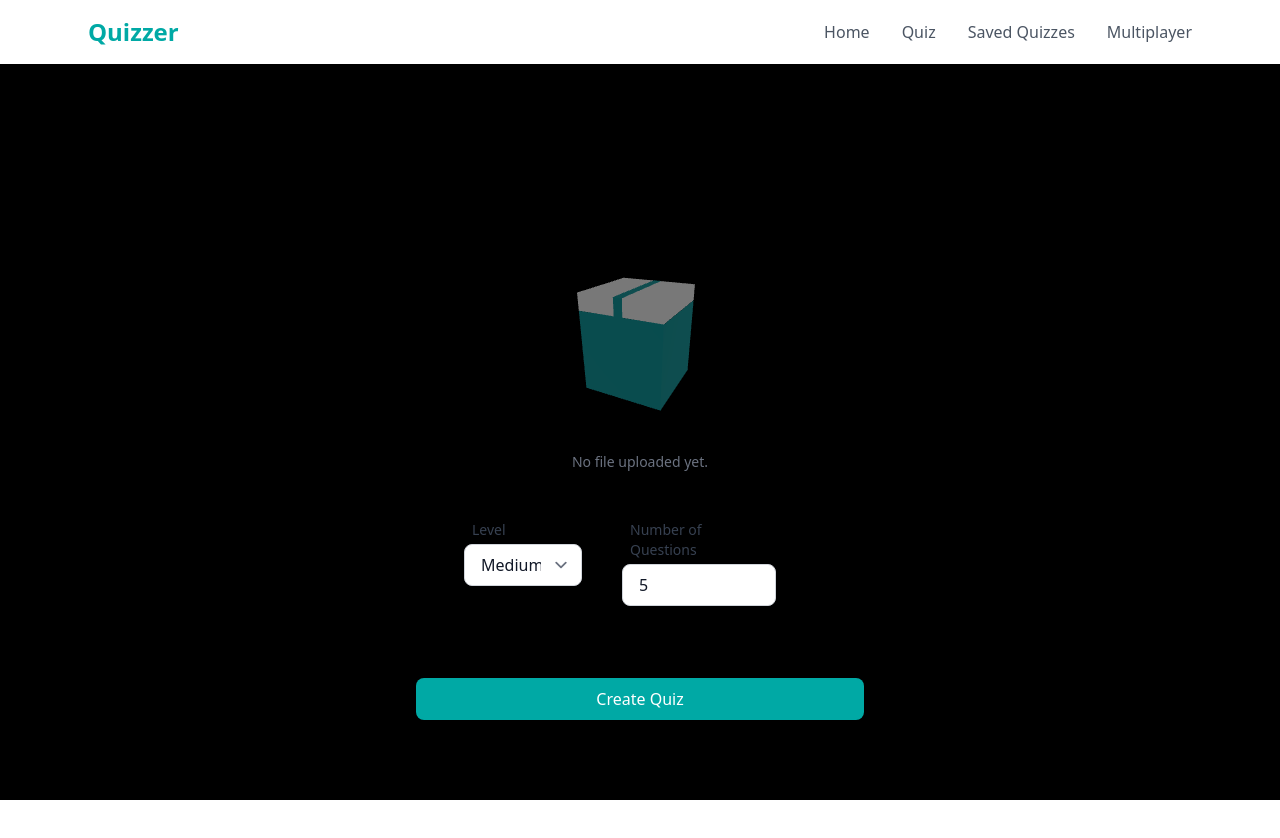
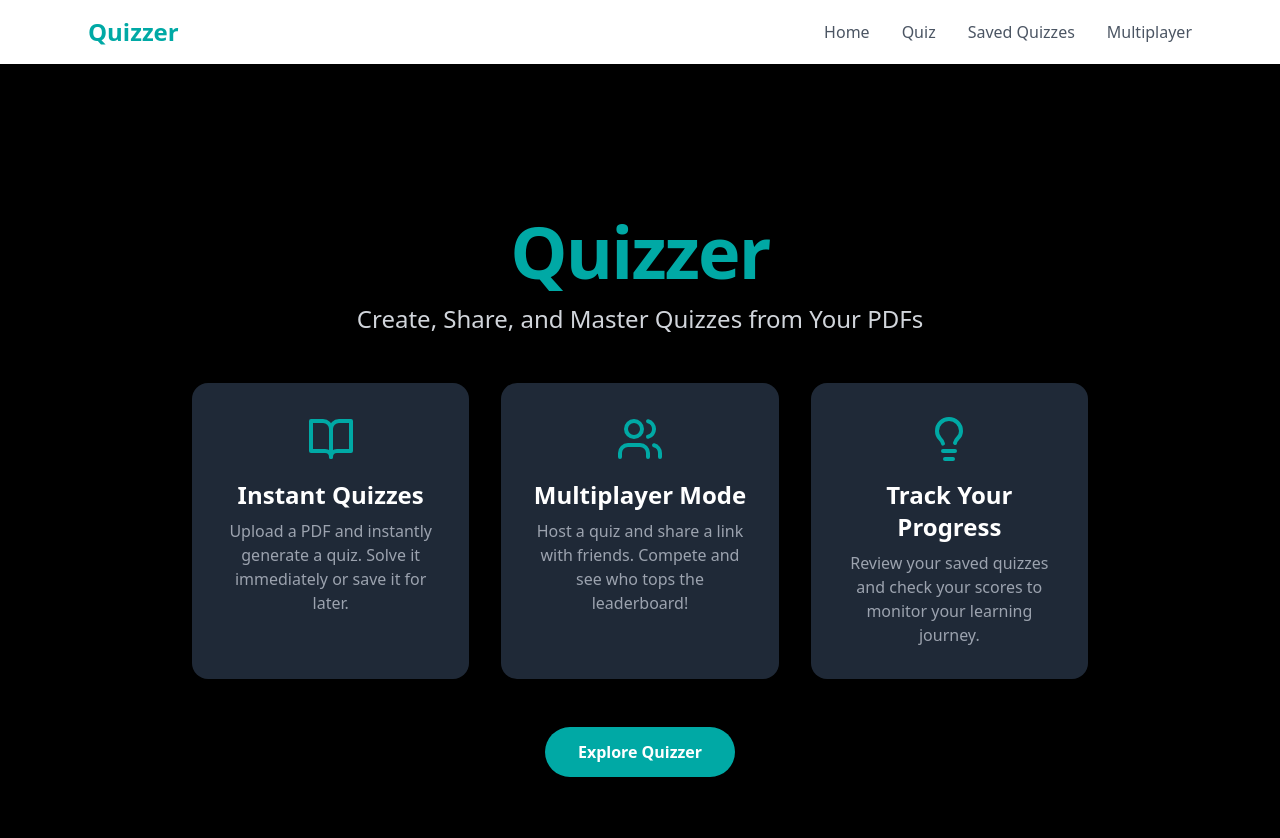
Before and after one commit to Bush-AK2103/Quizzer, a React (Vite) app in the folder frontend/: page / in a window 1280 px wide. Shown: the top 838 px of the page. Before the commit the page ends 800 px from the top, so only its background shows below. Built offline with nearby package versions, Linux system fonts and the light colour scheme; no server answers.

Commit message:
Added a new description page

```diff
--- a/frontend/src/App.jsx
+++ b/frontend/src/App.jsx
@@ -7,6 +7,7 @@ import Navbar from './components/Navbar';
 import MultiplayerLanding from './pages/MultiplayerLanding';
 import WaitingRoom from './pages/WaitingRoom';
 import MultiplayerQuiz from './pages/MultiplayerQuiz';
+import Desc from './pages/Desc';
 
 function App() {
   return (
@@ -17,7 +18,8 @@ function App() {
             {/* <div className="bg-white rounded-lg shadow-sm p-6">
             </div> */}
               <Routes>
-                <Route path="/" element={<Home />} />
+                <Route path="/" element={<Desc />} />
+                <Route path="/home" element={<Home />} />
                 {/* <Route path="/" element={<random_page />} /> */}
                 <Route path="/quiz" element={<Quiz />} />
                 <Route path="/saved-quizzes" element={<SavedQuizzes />} />
--- /dev/null
+++ b/frontend/src/pages/Desc.jsx
@@ -0,0 +1,103 @@
+import { useState } from 'react';
+import { useNavigate } from 'react-router-dom';
+
+const Home = () => {
+  // NOTE: This error "useNavigate() may be used only in the context of a <Router> component"
+  // is expected in this isolated preview environment. When you integrate this file
+  // into your App.jsx, which wraps the components in a <Router>, this error will disappear.
+  const navigate = useNavigate();
+
+  // Handle the click event for the "Explore" button
+  const handleExploreClick = () => {
+    console.log("Explore button clicked! Navigating to /quiz...");
+    // Navigate to the quiz page or another main page of the application
+    navigate('/home');
+  };
+
+  const bookOpenIcon = (
+    <svg xmlns="http://www.w3.org/2000/svg" width="48" height="48" viewBox="0 0 24 24" fill="none" stroke="currentColor" strokeWidth="2" strokeLinecap="round" strokeLinejoin="round" className="lucide lucide-book-open">
+      <path d="M2 3h6a4 4 0 0 1 4 4v14a3 3 0 0 0-3-3H2z" />
+      <path d="M22 3h-6a4 4 0 0 0-4 4v14a3 3 0 0 1 3-3h7z" />
+    </svg>
+  );
+
+  const usersIcon = (
+    <svg xmlns="http://www.w3.org/2000/svg" width="48" height="48" viewBox="0 0 24 24" fill="none" stroke="currentColor" strokeWidth="2" strokeLinecap="round" strokeLinejoin="round" className="lucide lucide-users">
+      <path d="M16 21v-2a4 4 0 0 0-4-4H6a4 4 0 0 0-4 4v2" />
+      <circle cx="9" cy="7" r="4" />
+      <path d="M22 21v-2a4 4 0 0 0-3-3.87" />
+      <path d="M16 3.13a4 4 0 0 1 0 7.75" />
+    </svg>
+  );
+
+  const lightbulbIcon = (
+    <svg xmlns="http://www.w3.org/2000/svg" width="48" height="48" viewBox="0 0 24 24" fill="none" stroke="currentColor" strokeWidth="2" strokeLinecap="round" strokeLinejoin="round" className="lucide lucide-lightbulb">
+      <path d="M15 14c.2-1 .7-1.7 1.5-2.5 1-.9 1.5-2.2 1.5-3.5A6 6 0 0 0 6 8c0 1.5.5 2.8 1.5 3.8.8.8 1.3 1.5 1.5 2.5" />
+      <path d="M9 18h6" />
+      <path d="M10 22h4" />
+    </svg>
+  );
+
+  return (
+    <div className="min-h-screen flex flex-col items-center justify-center p-6 bg-black text-white">
+      {/* Main container for the home page content */}
+      <div className="max-w-4xl mx-auto text-center space-y-12">
+        {/* Main heading of the app */}
+        <div className="space-y-4">
+          <h1 className="text-5xl md:text-7xl font-extrabold tracking-tight text-[#00a9a5] drop-shadow-lg">
+            Quizzer
+          </h1>
+          <p className="text-xl md:text-2xl font-light text-gray-300">
+            Create, Share, and Master Quizzes from Your PDFs
+          </p>
+        </div>
+
+        {/* Section describing the core features */}
+        <div className="grid grid-cols-1 md:grid-cols-3 gap-8">
+          {/* Feature Card 1: Instant Quizzes */}
+          <div className="bg-gray-800 p-8 rounded-2xl shadow-xl hover:shadow-[#00a9a5]/50 transition-shadow duration-300 ease-in-out transform hover:scale-105">
+            <div className="flex justify-center mb-4 text-[#00a9a5]">
+              {bookOpenIcon}
+            </div>
+            <h3 className="text-2xl font-bold mb-2">Instant Quizzes</h3>
+            <p className="text-gray-400">
+              Upload a PDF and instantly generate a quiz. Solve it immediately or save it for later.
+            </p>
+          </div>
+
+          {/* Feature Card 2: Multiplayer Fun */}
+          <div className="bg-gray-800 p-8 rounded-2xl shadow-xl hover:shadow-[#00a9a5]/50 transition-shadow duration-300 ease-in-out transform hover:scale-105">
+            <div className="flex justify-center mb-4 text-[#00a9a5]">
+              {usersIcon}
+            </div>
+            <h3 className="text-2xl font-bold mb-2">Multiplayer Mode</h3>
+            <p className="text-gray-400">
+              Host a quiz and share a link with friends. Compete and see who tops the leaderboard!
+            </p>
+          </div>
+
+          {/* Feature Card 3: Performance Tracking */}
+          <div className="bg-gray-800 p-8 rounded-2xl shadow-xl hover:shadow-[#00a9a5]/50 transition-shadow duration-300 ease-in-out transform hover:scale-105">
+            <div className="flex justify-center mb-4 text-[#00a9a5]">
+              {lightbulbIcon}
+            </div>
+            <h3 className="text-2xl font-bold mb-2">Track Your Progress</h3>
+            <p className="text-gray-400">
+              Review your saved quizzes and check your scores to monitor your learning journey.
+            </p>
+          </div>
+        </div>
+
+        {/* Call to action button */}
+        <button
+          onClick={handleExploreClick}
+          className="bg-[#00a9a5] text-white font-bold py-3 px-8 rounded-full shadow-lg hover:bg-[#007a77] transition-colors duration-300 transform hover:scale-105 focus:outline-none focus:ring-4 focus:ring-[#00a9a5]/50"
+        >
+          Explore Quizzer
+        </button>
+      </div>
+    </div>
+  );
+};
+
+export default Home;
```
